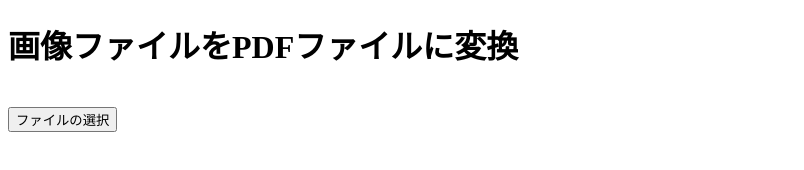
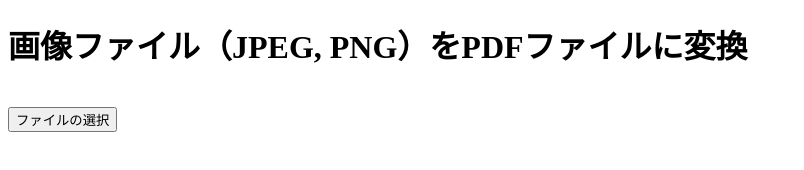
Before and after one commit to jannkennshitai/image2pdf, a plain HTML site: page index.html in a window 1280 px wide. Shown: the whole page, without its empty margins (0-804 px from the left). Drawn offline with Linux system fonts and the light colour scheme.

Commit message:
Add files via upload

```diff
--- a/index.html
+++ b/index.html
@@ -29,7 +29,7 @@
 	<script type="text/javascript" src="https://unpkg.com/pdf-lib"></script>
 </head>
 <body>
-	<h1>画像ファイルをPDFファイルに変換</h1><br />
+	<h1>画像ファイル（JPEG, PNG）をPDFファイルに変換</h1><br />
 	<input type="button" accept="image/*" id="input" value="ファイルの選択" /><br /><br />
 	<a id="output"></a>
 
```
